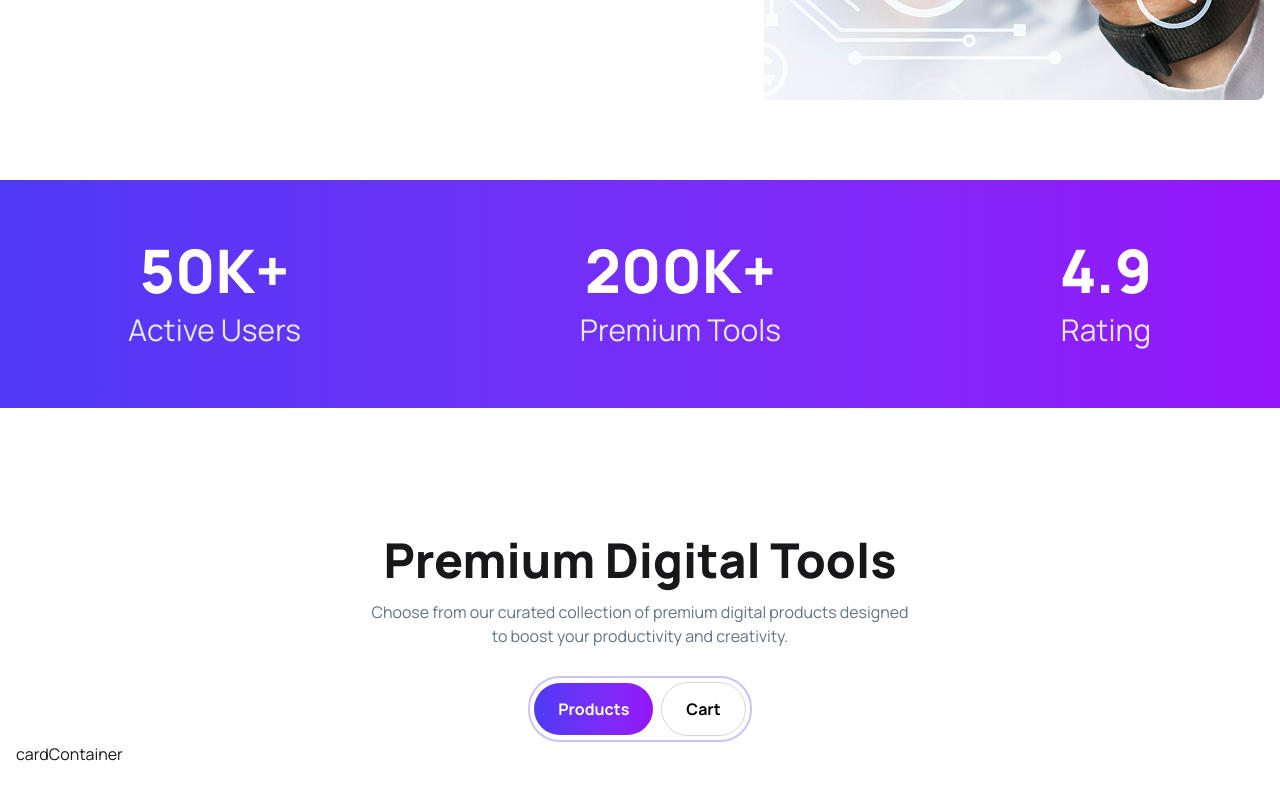
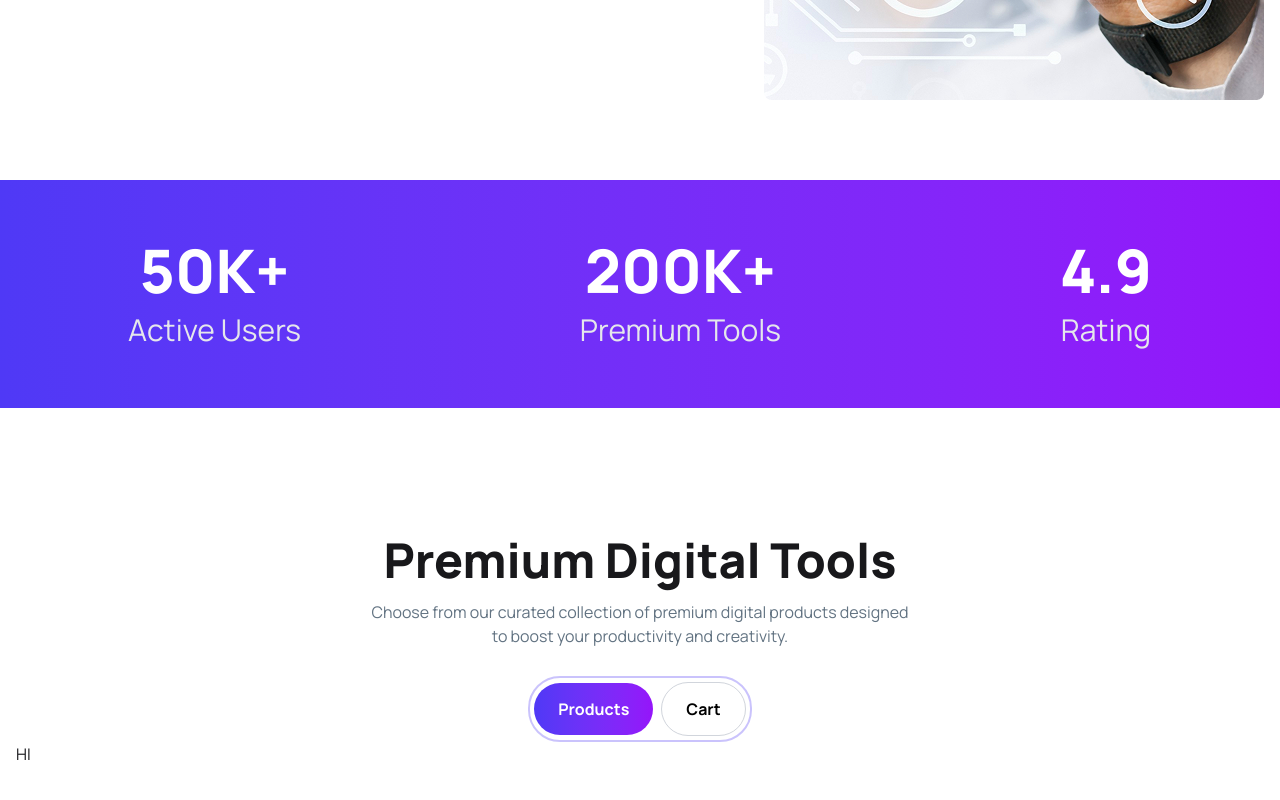
Before and after one commit to Aminulislam98/Assignment-6, a React (Vite) app: page / in a window 1280 px wide. Shown: the part 631-1431 px from the top of the page. Built offline with nearby package versions, Linux system fonts and the light colour scheme.

Commit message:
Add Card component and integrate it into CardSection for improved layout

```diff
--- a/src/CardSection/CardSection.jsx
+++ b/src/CardSection/CardSection.jsx
@@ -1,4 +1,5 @@
 import React from "react";
+import Card from "../UI/Card";
 
 const CardSection = () => {
   return (
@@ -26,7 +27,9 @@ const CardSection = () => {
           </div>
         </div>
         {/* card container */}
-        <div>cardContainer</div>
+        <div>
+          <Card></Card>
+        </div>
       </div>
     </section>
   );
--- /dev/null
+++ b/src/UI/Card.jsx
@@ -0,0 +1,16 @@
+import React from "react";
+
+const Card = () => {
+  return (
+    <div>
+      <div>
+        <h2>HI</h2>
+      </div>
+    </div>
+  );
+};
+
+export default Card;
+<div>
+  <h2>HI</h2>
+</div>;
```
